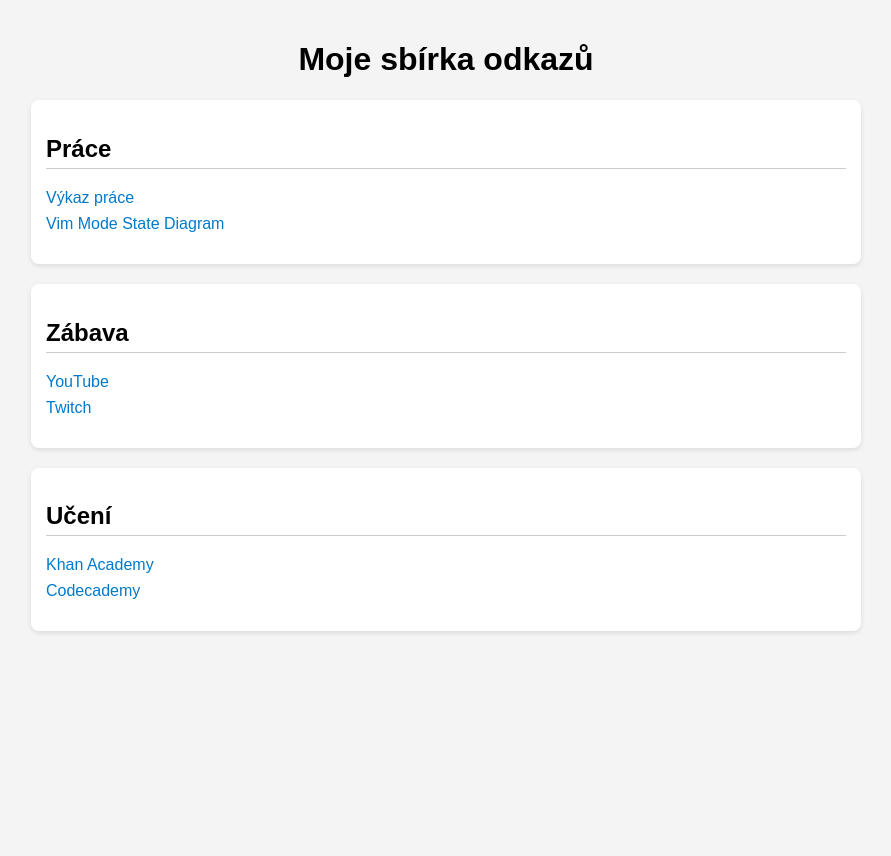
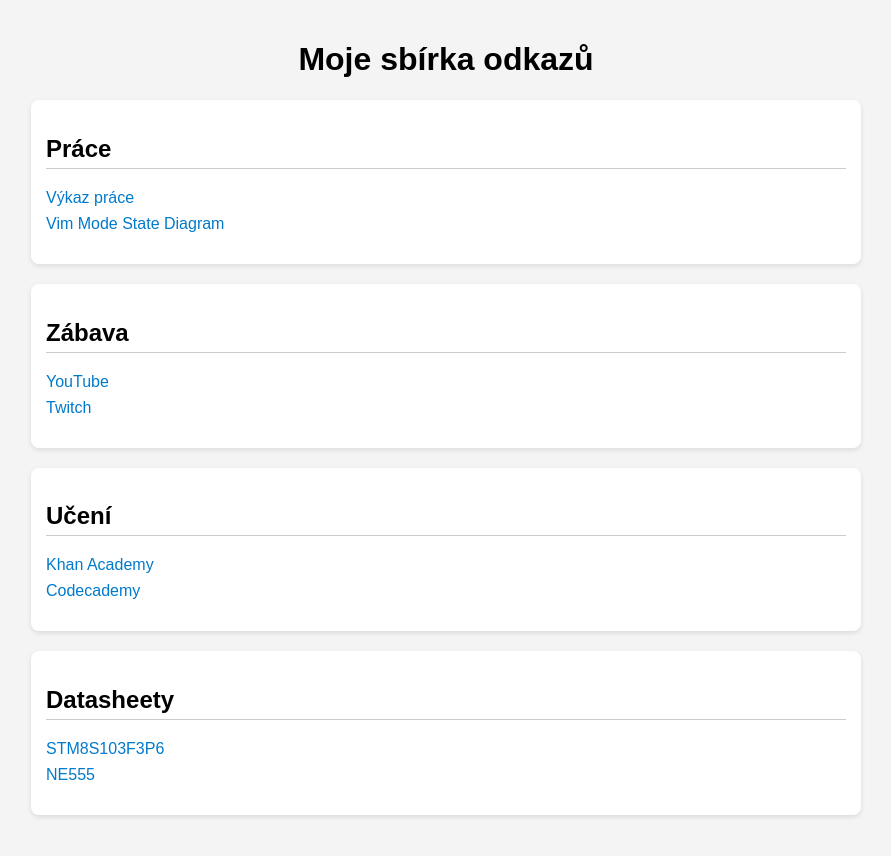
Before and after one commit to vpospichal/vpospichal.github.io, a Jekyll site: the page index.html, which Jekyll copies as it is, in a window 1280 px wide. Shown: the top 856 px of the page, without its empty margins (194-1085 px from the left). Built offline with Jekyll 4.4.1, drawn with Linux system fonts in a browser that asks for light colours.

Commit message:
Add section Datasheety

```diff
--- a/index.html
+++ b/index.html
@@ -70,5 +70,13 @@
     </ul>
   </div>
 
+  <div class="category">
+    <h2>Datasheety</h2>
+    <ul class="links">
+      <li><a href="https://4donline.ihs.com/images/VipMasterIC/IC/SGST/SGST-S-A0002886943/SGST-S-A0002886943-1.pdf?hkey=6D3A4C79FDBF58556ACFDE234799DDF0">STM8S103F3P6</a></li>
+      <li><a href="https://www.ti.com/lit/ds/symlink/ne555.pdf?ts=1746260938577">NE555</a></li>
+    </ul>
+  </div>
+
 </body>
 </html>
```
